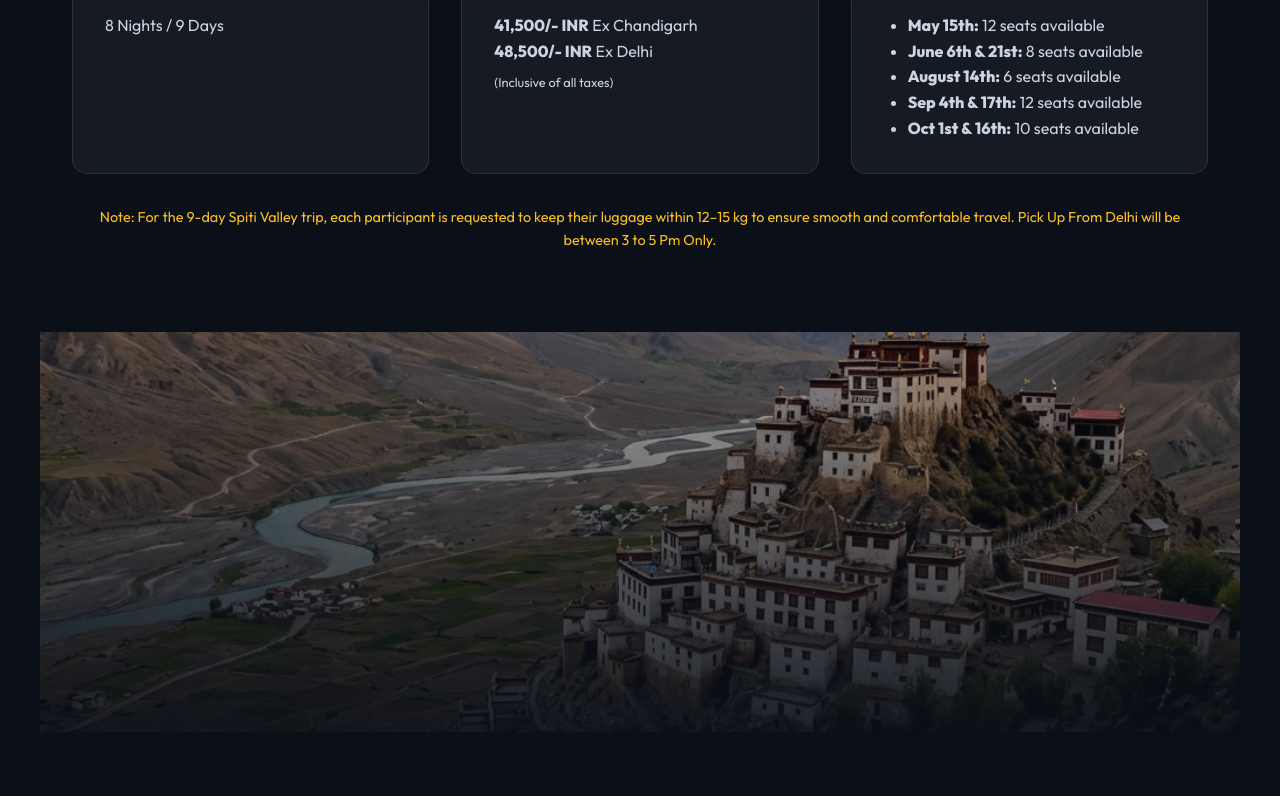
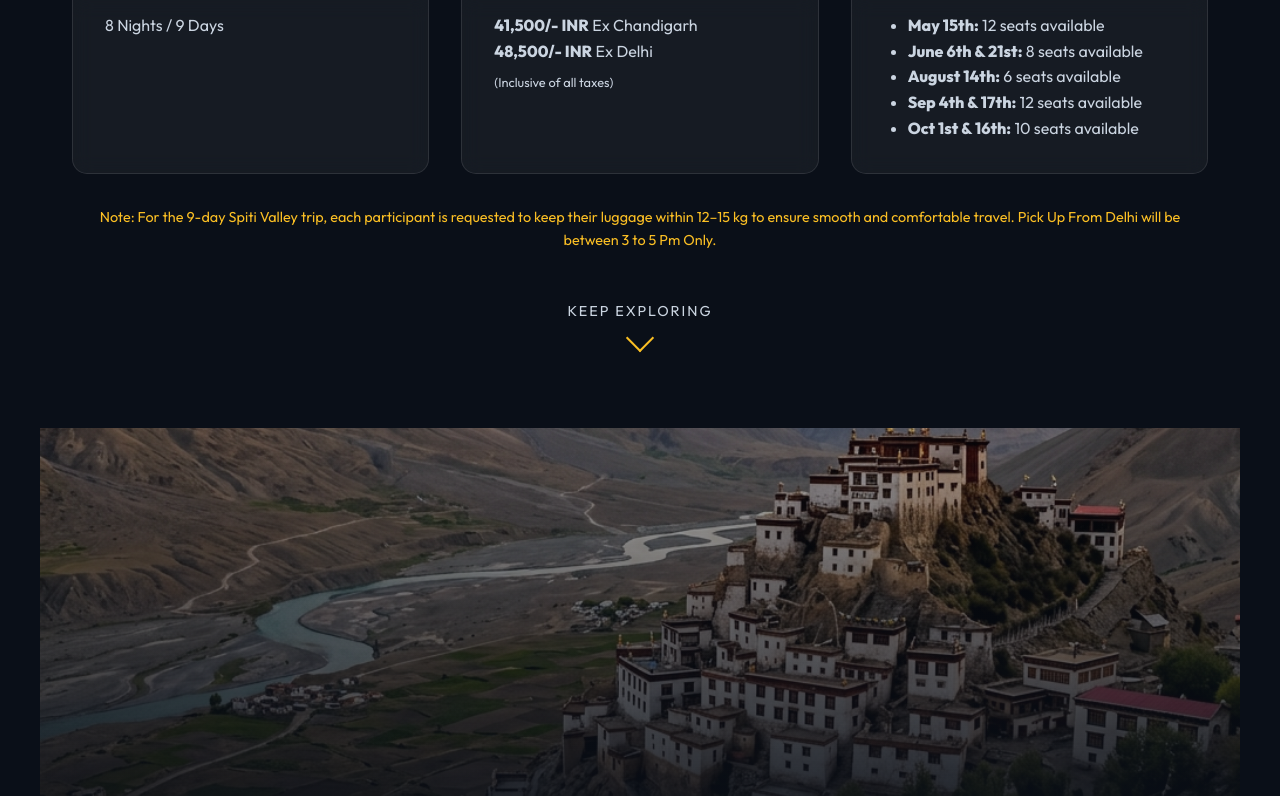
Before and after one commit to Aayush-jas123/spiti-valley, a website built with Vite: page index.html in a window 1280 px wide. Shown: the part 1516-2312 px from the top of the page. Built offline with nearby package versions, Linux system fonts and the light colour scheme.

Commit message:
Add scroll down options to sections

```diff
--- a/index.html
+++ b/index.html
@@ -56,6 +56,10 @@
         <p style="text-align:center; color: var(--accent); margin-top: 2rem; font-size: 0.9rem;">
           Note: For the 9-day Spiti Valley trip, each participant is requested to keep their luggage within 12–15 kg to ensure smooth and comfortable travel. Pick Up From Delhi will be between 3 to 5 Pm Only.
         </p>
+        <div class="scroll-down inline">
+          <span>Keep Exploring</span>
+          <div class="chevron"></div>
+        </div>
       </section>
 
       <!-- PARALLAX MIDDLE -->
@@ -155,6 +159,10 @@
           <div class="glass-card"><h3>Night 8 (Manali)</h3><p>New Harmony Inn / Similar<br/><em>Deluxe Room</em></p></div>
         </div>
         <p style="text-align:center; color: var(--text-secondary); margin-top: 1rem; font-size: 0.8rem;">(Hotels are subject to availability at the time of booking)</p>
+        <div class="scroll-down inline">
+          <span>Keep Exploring</span>
+          <div class="chevron"></div>
+        </div>
       </section>
 
       <!-- PARALLAX LOWER -->
--- a/main.js
+++ b/main.js
@@ -55,13 +55,13 @@ document.addEventListener('DOMContentLoaded', () => {
   }
 
   // Smooth scroll for chevron
-  const scrollDown = document.querySelector('.scroll-down');
-  if (scrollDown) {
-    scrollDown.addEventListener('click', (e) => {
+  const scrollDowns = document.querySelectorAll('.scroll-down');
+  scrollDowns.forEach(sd => {
+    sd.addEventListener('click', (e) => {
       e.preventDefault();
       window.scrollBy({ top: window.innerHeight, behavior: 'smooth' });
     });
-  }
+  });
 
   // Particle System Logic
   initParticles();
--- a/style.css
+++ b/style.css
@@ -132,6 +132,20 @@ body {
   0%, 20%, 50%, 80%, 100% { transform: translateY(0) translateX(-50%); }
   40% { transform: translateY(-15px) translateX(-50%); }
   60% { transform: translateY(-7px) translateX(-50%); }
+}
+
+.scroll-down.inline {
+  position: relative;
+  bottom: auto;
+  left: auto;
+  transform: none;
+  margin: 3rem auto 0 auto;
+  animation: bounce-inline 2s infinite;
+}
+@keyframes bounce-inline {
+  0%, 20%, 50%, 80%, 100% { transform: translateY(0); }
+  40% { transform: translateY(-15px); }
+  60% { transform: translateY(-7px); }
 }
 
 /* Sections */
```
